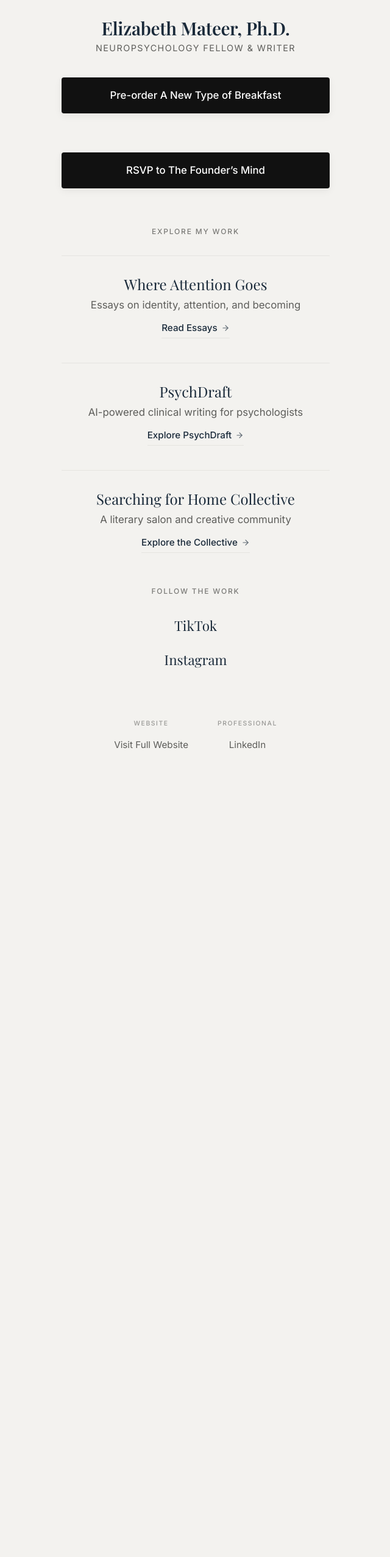
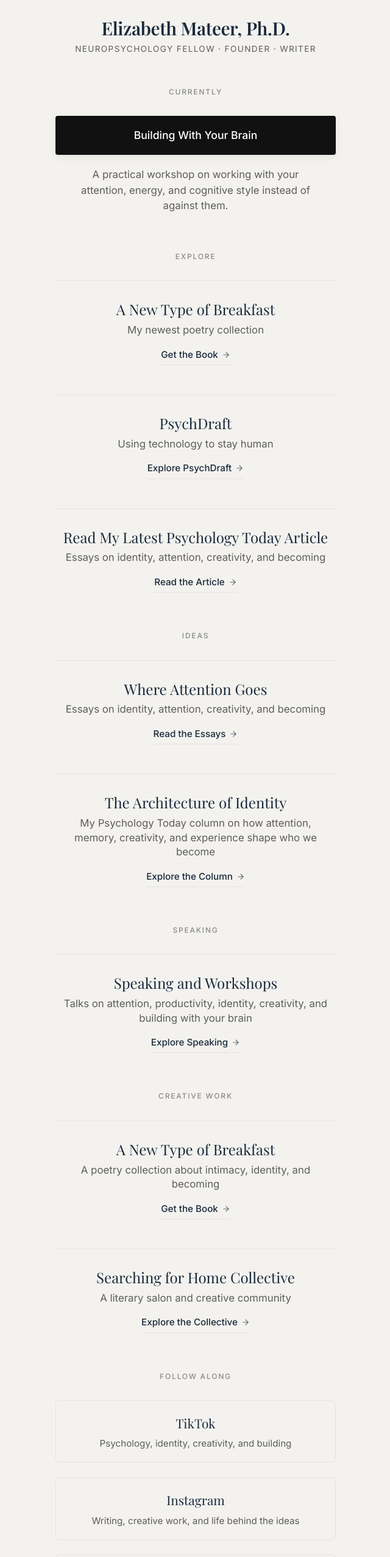
Before and after one commit to emateer73/elizabethmateer-site, a React (Vite) app: page /links in a window 1280 px wide. Shown: the part 100-2654 px from the top of the page at 61% size, without its empty margins (319-959 px from the left). Before the commit the page ends 1463 px from the top, so only its background shows below. Built offline with nearby package versions, Linux system fonts and the light colour scheme; a web font is replaced by a local one.

Commit message:
links update

```diff
--- a/src/pages/Links.css
+++ b/src/pages/Links.css
@@ -11,26 +11,26 @@
 
 .links-container {
     width: 100%;
-    max-width: 440px; /* Expansive enough for the new typographic hierarchy */
+    max-width: 460px; /* Expansive enough for the new typographic hierarchy */
     text-align: center;
 }
 
 /* Header */
 .links-header {
-    margin-bottom: 2.5rem;
+    margin-bottom: 3.5rem;
 }
 
 .links-name {
     font-family: var(--font-heading);
     font-size: 1.85rem;
     color: var(--color-text-heading);
-    margin-bottom: 6px;
+    margin-bottom: 8px;
     letter-spacing: -0.01em;
 }
 
 .links-title {
     font-family: var(--font-body);
-    font-size: 0.9rem;
+    font-size: 0.85rem;
     color: var(--color-text-secondary);
     font-weight: 400;
     text-transform: uppercase;
@@ -38,19 +38,41 @@
     margin-bottom: var(--spacing-md);
 }
 
-/* Prominent Primary CTA */
+/* Sections Foundation */
+.links-section {
+    margin-bottom: 4rem;
+}
+
+.links-section-label {
+    font-family: var(--font-body);
+    font-size: 0.75rem;
+    text-transform: uppercase;
+    letter-spacing: 0.15em;
+    color: var(--color-text-secondary);
+    margin-bottom: 2rem;
+    opacity: 0.7;
+    font-weight: 500;
+}
+
+/* Featured Action (Currently) */
+.featured-action {
+    display: flex;
+    flex-direction: column;
+    align-items: center;
+}
+
 .btn-prominent {
     display: block;
     width: 100%;
-    padding: 16px 24px;
+    padding: 18px 24px;
     background-color: #111;
     color: #fff;
     font-family: var(--font-body);
-    font-size: 1.05rem;
+    font-size: 1.1rem;
     font-weight: 500;
     text-decoration: none;
-    border-radius: 4px; /* Clean, tight corner */
-    margin-bottom: 4rem;
+    border-radius: 4px;
+    margin-bottom: 1.25rem;
     transition: all 0.2s ease;
     text-align: center;
     box-shadow: 0 4px 14px rgba(0,0,0,0.06);
@@ -62,27 +84,20 @@
     box-shadow: 0 6px 20px rgba(0,0,0,0.1);
 }
 
-/* Sections Foundation */
-.links-section {
-    margin-bottom: 3.5rem;
+.featured-supporting-text {
+    font-family: var(--font-body);
+    font-size: 1.05rem;
+    color: var(--color-text-secondary);
+    line-height: 1.5;
+    max-width: 90%;
+    margin: 0 auto;
 }
 
-.links-section-label {
-    font-family: var(--font-body);
-    font-size: 0.75rem;
-    text-transform: uppercase;
-    letter-spacing: 0.15em;
-    color: var(--color-text-secondary);
-    margin-bottom: 2rem;
-    opacity: 0.8;
-    font-weight: 500;
-}
-
-/* Explore Work Hub */
+/* Work Items (Explore, Ideas, etc) */
 .work-items-group {
     display: flex;
     flex-direction: column;
-    gap: 2.5rem;
+    gap: 3rem;
 }
 
 .work-item {
@@ -95,15 +110,18 @@
     font-family: var(--font-heading);
     font-size: 1.5rem;
     color: var(--color-text-heading);
-    margin-bottom: 6px;
+    margin-bottom: 8px;
     font-weight: 500;
+    line-height: 1.2;
 }
 
 .work-item-subtext {
     font-family: var(--font-body);
     font-size: 1.05rem;
     color: var(--color-text-secondary);
-    margin-bottom: 12px;
+    margin-bottom: 16px;
+    line-height: 1.4;
+    max-width: 95%;
 }
 
 .work-item-cta {
@@ -131,44 +149,53 @@
 }
 
 .work-item-cta:hover .inline-arrow {
-    transform: translate(4px, 0); /* Right arrow glide */
+    transform: translate(4px, 0);
 }
 
-/* Follow the Work Section */
-.social-links-group {
+/* Social Cards (Follow Along) */
+.social-items-group {
+    gap: 1.5rem;
+}
+
+.social-card {
     display: flex;
     flex-direction: column;
-    gap: 1.25rem;
+    align-items: center;
+    text-decoration: none;
+    padding: 20px;
+    border: 1px solid var(--color-border, #eaeaea);
+    border-radius: 6px;
+    background-color: transparent;
+    transition: all 0.2s ease;
 }
 
-.link-social {
-    font-family: var(--font-heading);
-    font-size: 1.4rem;
-    text-decoration: none;
-    color: var(--color-text-heading);
-    transition: color 0.2s ease;
+.social-card:hover {
+    border-color: #ccc;
+    background-color: rgba(0, 0, 0, 0.01);
 }
 
-.link-social:hover {
+.social-card-title {
+    font-family: var(--font-heading);
+    font-size: 1.3rem;
+    color: var(--color-text-heading);
+    margin-bottom: 6px;
+    font-weight: 500;
+}
+
+.social-card-subtext {
+    font-family: var(--font-body);
+    font-size: 0.95rem;
     color: var(--color-text-secondary);
+    line-height: 1.4;
 }
 
 /* Footer Layout */
 .footer-links-group {
     display: flex;
     justify-content: center;
-    gap: 3rem;
     margin-top: 5rem;
-}
-
-.footer-links-group .links-section {
-    margin-bottom: 0;
-}
-
-.footer-links-group .links-section-label {
-    font-size: 0.65rem;
-    margin-bottom: 1rem;
-    opacity: 0.6;
+    padding-top: 3rem;
+    border-top: 1px solid var(--color-border, #eaeaea);
 }
 
 .link-quiet {
@@ -186,16 +213,27 @@
 /* Mobile Polish */
 @media (max-width: 600px) {
     .links-page {
-        padding-top: 4rem;
+        padding-top: 3rem;
     }
 
-    .btn-prominent {
+    .links-header {
+        margin-bottom: 2.5rem;
+    }
+
+    .links-section {
         margin-bottom: 3.5rem;
     }
 
+    .work-items-group {
+        gap: 2.5rem;
+    }
+
+    .social-items-group {
+        gap: 1.25rem;
+    }
+
     .footer-links-group {
-        flex-direction: column;
-        gap: 2.5rem;
         margin-top: 4rem;
+        padding-top: 2.5rem;
     }
 }
--- a/src/pages/Links.jsx
+++ b/src/pages/Links.jsx
@@ -3,39 +3,108 @@
 import { ArrowRight } from 'lucide-react';
 
 const Links = () => {
+    // 💡 Update these variables when you have a new article or event
+    const latestPTArticle = {
+        title: "Read My Latest Psychology Today Article",
+        url: "https://www.psychologytoday.com/us/contributors/elizabeth-mateer" // Replace with actual article URL
+    };
+
     return (
         <div className="links-page">
             <div className="links-container">
                 <header className="links-header">
                     <h1 className="links-name">Elizabeth Mateer, Ph.D.</h1>
-                    <h2 className="links-title">Neuropsychology Fellow & Writer</h2>
+                    <h2 className="links-title">Neuropsychology Fellow &middot; Founder &middot; Writer</h2>
                 </header>
 
-                <a href="https://www.finishinglinepress.com/product/a-new-type-of-breakfast-by-elizabeth-mateer/" target="_blank" rel="noopener noreferrer" className="btn-prominent">
-                    Pre-order A New Type of Breakfast
-                </a>
-
-                <a href="https://partiful.com/e/baLjGX6g9byOPC7TwycH" target="_blank" rel="noopener noreferrer" className="btn-prominent">
-                    RSVP to The Founder’s Mind
-                </a>
+                <div className="links-section">
+                    <h3 className="links-section-label">Currently</h3>
+                    <div className="featured-action">
+                        {/* 💡 This section is designed to be easily swappable for future events/features */}
+                        <a href="https://luma.com/wln6qjdw" target="_blank" rel="noopener noreferrer" className="btn-prominent">
+                            Building With Your Brain
+                        </a>
+                        <p className="featured-supporting-text">
+                            A practical workshop on working with your attention, energy, and cognitive style instead of against them.
+                        </p>
+                    </div>
+                </div>
 
                 <div className="links-section">
-                    <h3 className="links-section-label">Explore My Work</h3>
+                    <h3 className="links-section-label">Explore</h3>
 
                     <div className="work-items-group">
                         <div className="work-item">
-                            <h4 className="work-item-title">Where Attention Goes</h4>
-                            <p className="work-item-subtext">Essays on identity, attention, and becoming</p>
-                            <a href="https://elizabethmateer.substack.com/" target="_blank" rel="noopener noreferrer" className="work-item-cta">
-                                Read Essays <ArrowRight size={14} className="inline-arrow" />
+                            <h4 className="work-item-title">A New Type of Breakfast</h4>
+                            <p className="work-item-subtext">My newest poetry collection</p>
+                            <a href="https://www.finishinglinepress.com/product/a-new-type-of-breakfast-by-elizabeth-mateer/" target="_blank" rel="noopener noreferrer" className="work-item-cta">
+                                Get the Book <ArrowRight size={14} className="inline-arrow" />
                             </a>
                         </div>
 
                         <div className="work-item">
                             <h4 className="work-item-title">PsychDraft</h4>
-                            <p className="work-item-subtext">AI-powered clinical writing for psychologists</p>
+                            <p className="work-item-subtext">Using technology to stay human</p>
                             <a href="https://psychdraft.com/" target="_blank" rel="noopener noreferrer" className="work-item-cta">
                                 Explore PsychDraft <ArrowRight size={14} className="inline-arrow" />
+                            </a>
+                        </div>
+
+                        <div className="work-item">
+                            <h4 className="work-item-title">{latestPTArticle.title}</h4>
+                            <p className="work-item-subtext">Essays on identity, attention, creativity, and becoming</p>
+                            <a href={latestPTArticle.url} target="_blank" rel="noopener noreferrer" className="work-item-cta">
+                                Read the Article <ArrowRight size={14} className="inline-arrow" />
+                            </a>
+                        </div>
+                    </div>
+                </div>
+
+                <div className="links-section">
+                    <h3 className="links-section-label">Ideas</h3>
+
+                    <div className="work-items-group">
+                        <div className="work-item">
+                            <h4 className="work-item-title">Where Attention Goes</h4>
+                            <p className="work-item-subtext">Essays on identity, attention, creativity, and becoming</p>
+                            <a href="https://elizabethmateer.substack.com/" target="_blank" rel="noopener noreferrer" className="work-item-cta">
+                                Read the Essays <ArrowRight size={14} className="inline-arrow" />
+                            </a>
+                        </div>
+
+                        <div className="work-item">
+                            <h4 className="work-item-title">The Architecture of Identity</h4>
+                            <p className="work-item-subtext">My Psychology Today column on how attention, memory, creativity, and experience shape who we become</p>
+                            <a href="https://www.psychologytoday.com/us/contributors/elizabeth-mateer" target="_blank" rel="noopener noreferrer" className="work-item-cta">
+                                Explore the Column <ArrowRight size={14} className="inline-arrow" />
+                            </a>
+                        </div>
+                    </div>
+                </div>
+
+                <div className="links-section">
+                    <h3 className="links-section-label">Speaking</h3>
+
+                    <div className="work-items-group">
+                        <div className="work-item">
+                            <h4 className="work-item-title">Speaking and Workshops</h4>
+                            <p className="work-item-subtext">Talks on attention, productivity, identity, creativity, and building with your brain</p>
+                            <a href="/speaking" className="work-item-cta">
+                                Explore Speaking <ArrowRight size={14} className="inline-arrow" />
+                            </a>
+                        </div>
+                    </div>
+                </div>
+
+                <div className="links-section">
+                    <h3 className="links-section-label">Creative Work</h3>
+
+                    <div className="work-items-group">
+                        <div className="work-item">
+                            <h4 className="work-item-title">A New Type of Breakfast</h4>
+                            <p className="work-item-subtext">A poetry collection about intimacy, identity, and becoming</p>
+                            <a href="https://www.finishinglinepress.com/product/a-new-type-of-breakfast-by-elizabeth-mateer/" target="_blank" rel="noopener noreferrer" className="work-item-cta">
+                                Get the Book <ArrowRight size={14} className="inline-arrow" />
                             </a>
                         </div>
 
@@ -50,31 +119,30 @@
                 </div>
 
                 <div className="links-section">
-                    <h3 className="links-section-label">Follow the Work</h3>
-                    <div className="social-links-group">
-                        <a href="https://www.tiktok.com/@beeblejuice" target="_blank" rel="noopener noreferrer" className="link-social">
-                            TikTok
+                    <h3 className="links-section-label">Follow Along</h3>
+
+                    <div className="work-items-group social-items-group">
+                        <a href="https://www.tiktok.com/@beeblejuice" target="_blank" rel="noopener noreferrer" className="social-card">
+                            <span className="social-card-title">TikTok</span>
+                            <span className="social-card-subtext">Psychology, identity, creativity, and building</span>
                         </a>
-                        <a href="https://www.instagram.com/elizabeth_mateer/" target="_blank" rel="noopener noreferrer" className="link-social">
-                            Instagram
+
+                        <a href="https://www.instagram.com/elizabeth_mateer/" target="_blank" rel="noopener noreferrer" className="social-card">
+                            <span className="social-card-title">Instagram</span>
+                            <span className="social-card-subtext">Writing, creative work, and life behind the ideas</span>
+                        </a>
+
+                        <a href="https://www.linkedin.com/in/elizabeth-mateer-phd-39b8a5192/" target="_blank" rel="noopener noreferrer" className="social-card">
+                            <span className="social-card-title">LinkedIn</span>
+                            <span className="social-card-subtext">Thought leadership, speaking, psychology, and entrepreneurship</span>
                         </a>
                     </div>
                 </div>
 
                 <div className="footer-links-group">
-                    <div className="links-section">
-                        <h3 className="links-section-label">Website</h3>
-                        <a href="/" rel="noopener noreferrer" className="link-quiet">
-                            Visit Full Website
-                        </a>
-                    </div>
-
-                    <div className="links-section">
-                        <h3 className="links-section-label">Professional</h3>
-                        <a href="https://www.linkedin.com/in/elizabeth-mateer-phd-39b8a5192/" target="_blank" rel="noopener noreferrer" className="link-quiet">
-                            LinkedIn
-                        </a>
-                    </div>
+                    <a href="/" rel="noopener noreferrer" className="link-quiet">
+                        Visit Full Website
+                    </a>
                 </div>
             </div>
         </div>
```
